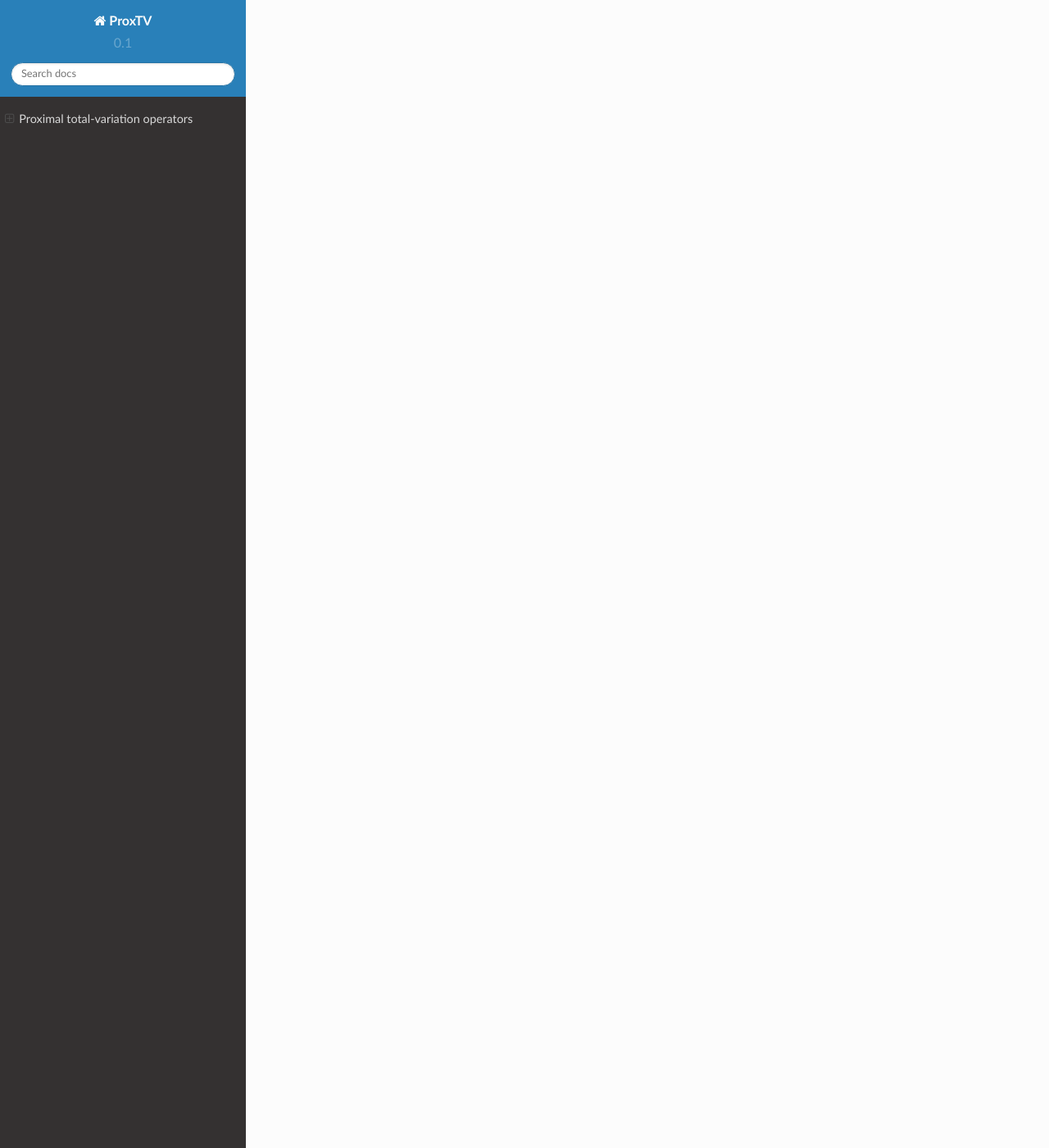
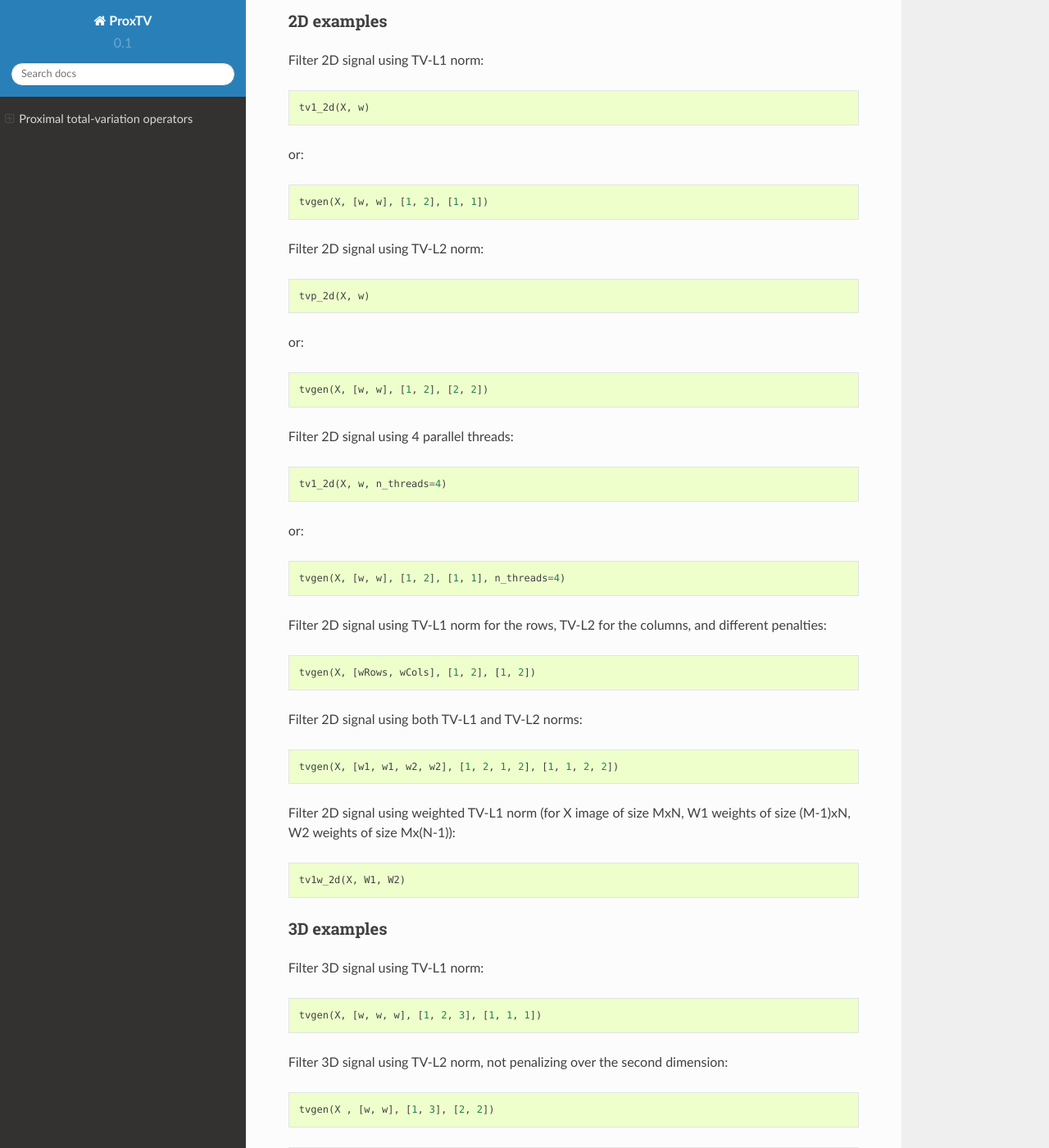
Before and after one commit to albarji/proxTV, a Sphinx documentation site: the page built from docs/index.rst, in a window 1280 px wide and 1400 px high, scrolled down 2035 px. Shown: the whole window at 82% size. Built offline with Sphinx 7.4.7 and the Read the Docs theme 2.0.0, drawn with Linux system fonts in a browser that asks for light colours; some of the changed text lies outside the part shown.

```diff
--- a/docs/index.rst
+++ b/docs/index.rst
@@ -25,3 +28,80 @@ Two dimensional total variation problems
 .. autofunction:: prox_tv._prox_tv.tv1w_2d
 
 .. autofunction:: prox_tv._prox_tv.tvp_2d
+
+Generalized total variation problems
+------------------------------------
+
+.. autofunction:: prox_tv._prox_tv.tvgen
+
+Examples
+========
+
+1D examples
+-----------
+
+Filter 1D signal using TV-L1 norm::
+
+    tv1_1d(x, w)
+
+Filter 1D signal using weighted TV-L1 norm (for x vector of length N, weights vector of length N-1)::
+
+    tv1w_1d(x, weights)
+
+Filter 1D signal using TV-L2 norm::
+
+    tv2_1d(x, w)
+
+Filter 1D signal using both TV-L1 and TV-L2 norms::
+
+    tvgen(X, [w1, w2], [1, 1], [1, 2])
+
+2D examples
+-----------
+
+Filter 2D signal using TV-L1 norm::
+
+    tv1_2d(X, w)
+
+or::
+
+    tvgen(X, [w, w], [1, 2], [1, 1])
+
+Filter 2D signal using TV-L2 norm::
+
+    tvp_2d(X, w)
+
+or::
+
+    tvgen(X, [w, w], [1, 2], [2, 2])
+
+Filter 2D signal using 4 parallel threads::
+
+    tv1_2d(X, w, n_threads=4)
+
+or::
+
+    tvgen(X, [w, w], [1, 2], [1, 1], n_threads=4)
+
+Filter 2D signal using TV-L1 norm for the rows, TV-L2 for the columns, and different penalties::
+
+    tvgen(X, [wRows, wCols], [1, 2], [1, 2])
+
+Filter 2D signal using both TV-L1 and TV-L2 norms::
+
+    tvgen(X, [w1, w1, w2, w2], [1, 2, 1, 2], [1, 1, 2, 2])
+
+Filter 2D signal using weighted TV-L1 norm (for X image of size MxN, W1 weights of size (M-1)xN, W2 weights of size Mx(N-1))::
+
+    tv1w_2d(X, W1, W2)
+
+3D examples
+-----------
+
+Filter 3D signal using TV-L1 norm::
+
+    tvgen(X, [w, w, w], [1, 2, 3], [1, 1, 1])
+
+Filter 3D signal using TV-L2 norm, not penalizing over the second dimension::
+
+    tvgen(X , [w, w], [1, 3], [2, 2])
```
Also changed, not shown: other parts of docs/index.rst (+4 -1 lines), README.md (+16 -75 lines), 1 other file.
